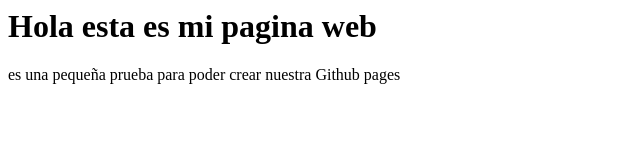
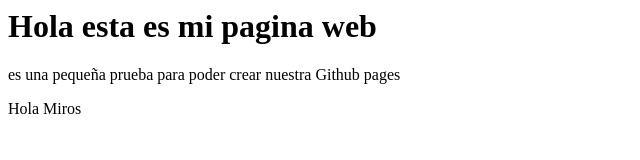
Before and after one commit to Erickval17/Erickval17, a plain HTML site: page index.html in a window 1280 px wide. Shown: the full height of the page, 0-640 px from the left. Drawn offline with Linux system fonts and the light colour scheme.

Commit message:
Update index.html

```diff
--- a/index.html
+++ b/index.html
@@ -1,2 +1,3 @@
 <h1>Hola esta es mi pagina web </h1>
 <p> es una pequeña prueba para poder crear nuestra Github pages</p>
+<p> Hola Miros</p>
```
